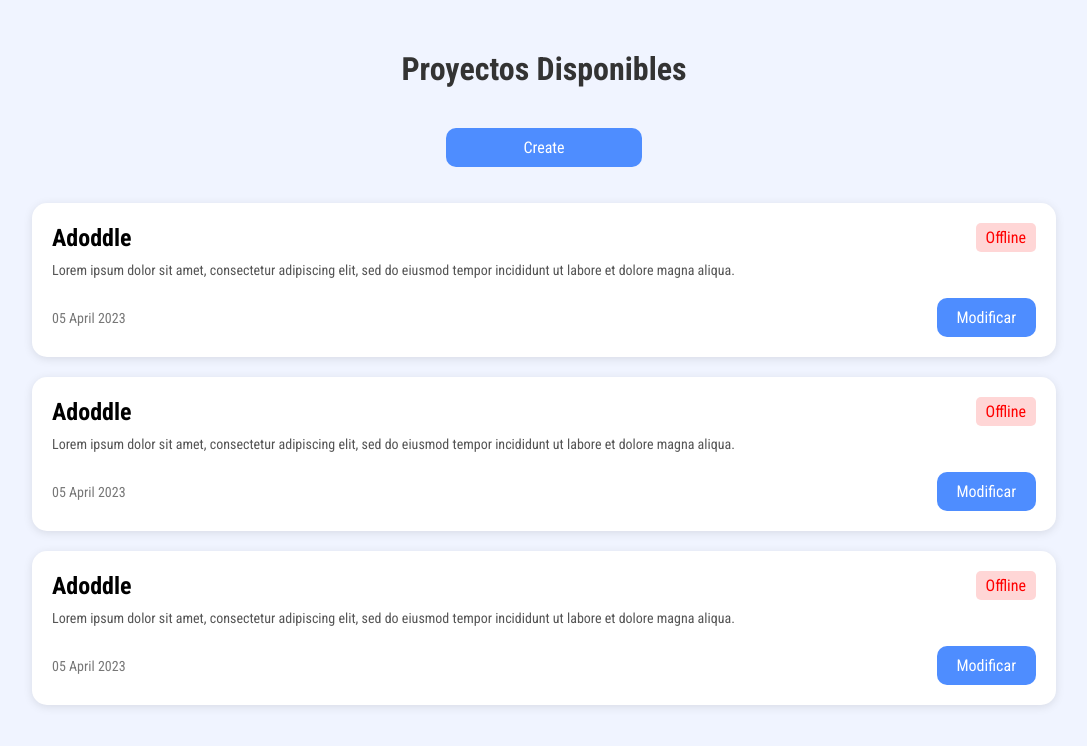
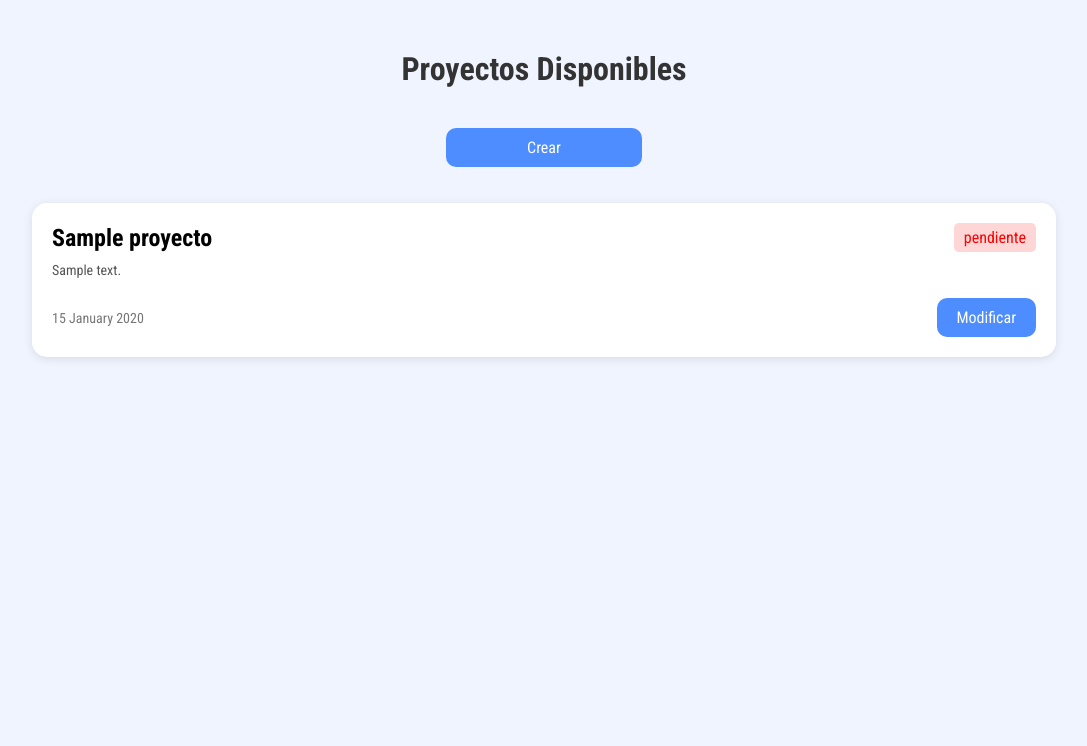
Before and after one commit to EliasO23/Sistema_Experto_SCRUM, a Flask app: page /projects in a window 1280 px wide. Shown: the top 746 px of the page, without its empty margins (96-1183 px from the left). Run offline with Flask 3, Linux system fonts and the light colour scheme; the visitor is signed in with stand-in values (Sample User, id 1); tables that the repository leaves empty hold one stand-in row (values such as "Sample post"); parts of the project's set-up code (start-up, migrations or seed data) failed here and were passed over.

Commit message:
page projects

```diff
--- a/models/proyectos.py
+++ b/models/proyectos.py
@@ -3,6 +3,7 @@ from utils.db import db
 class Proyectos(db.Model):
 
     id_proyecto = db.Column(db.Integer, primary_key=True)
+    id_usuario = db.Column(db.Integer, db.ForeignKey('usuarios.id_usuario'), nullable=False)
     nombre = db.Column(db.String(100), nullable=False)
     descripcion = db.Column(db.Text)
     fecha_creacion = db.Column(db.DateTime, default=db.func.current_timestamp())
@@ -11,8 +12,9 @@ class Proyectos(db.Model):
     fecha_inicio = db.Column(db.Date, nullable=True)
     fecha_fin = db.Column(db.Date, nullable=True)
 
-    def __init__(self, nombre, descripcion, requisitos, estado='pendiente', fecha_inicio=None, fecha_fin=None):
+    def __init__(self, id_usuario, nombre, descripcion, requisitos, estado='pendiente', fecha_inicio=None, fecha_fin=None):
         self.nombre = nombre
+        self.id_usuario = id_usuario
         self.descripcion = descripcion
         self.requisitos = requisitos
         self.estado = estado
--- a/routes/views.py
+++ b/routes/views.py
@@ -97,14 +97,55 @@ def main():
 @views_blueprint.route('/projects')
 def projects():
     if 'user' in session:
-        return render_template('projects.html')
+        # Obtener los proyectos del usuario actual
+        user_id = session['user']
+        proyectos = Proyectos.query.filter_by(id_usuario=user_id).all()  # Filtrar proyectos por el usuario actual
+        if not proyectos:
+            flash('No hay proyectos disponibles para mostrar.', 'info')  # Mostrar mensaje si no hay proyectos
+        return render_template('projects.html', proyectos=proyectos)  # Renderizar la página de proyectos con los proyectos del usuario
+
     return redirect(url_for('views.login'))
 
-@views_blueprint.route('/projects/new_project')
+
+@views_blueprint.route('/projects/new_project', methods=['GET', 'POST'])
 def new_project():
+
     if 'user' in session:
-        return render_template('projects/new_project.html')
-    return redirect(url_for('views.login'))
+        # Verifica si el usuario está autenticado (si existe 'user' en la sesión)
+        if request.method == 'POST':
+            # Obtener los datos del formulario
+            id_usuario = session['user']
+            nombre = request.form.get('nombre')
+            descripcion = request.form.get('descripcion')
+            requisitos = request.form.get('requisitos')
+            estado = request.form.get('estado', 'pendiente')
+            fecha_inicio = request.form.get('fecha_inicio')
+            fecha_fin = request.form.get('fecha_fin')
+
+            # Crear una instancia del modelo Proyectos
+            nuevo_proyecto = Proyectos(
+                id_usuario = id_usuario,
+                nombre=nombre,
+                descripcion=descripcion,
+                requisitos=requisitos,
+                estado=estado,
+                fecha_inicio=fecha_inicio if fecha_inicio else None,
+                fecha_fin=fecha_fin if fecha_fin else None
+            )
+
+            # Agregar y confirmar la transacción en la base de datos
+            try:
+                db.session.add(nuevo_proyecto)
+                db.session.commit()
+                flash('Proyecto creado exitosamente', 'success')
+                return redirect(url_for('views.projects'))
+
+            except Exception as e:
+                db.session.rollback()
+                flash(f'Error al crear el proyecto: {str(e)}', 'error')
+
+        return render_template('projects/new_project.html') # Si el método es GET, renderiza la plantilla HTML para crear un nuevo proyecto
+    return redirect(url_for('views.login')) # Si el usuario no está autenticado, redirige a la página de inicio de sesión
 
 @views_blueprint.route('/logout')
 def logout():
--- a/templates/projects.html
+++ b/templates/projects.html
@@ -1,64 +1,43 @@
 <!DOCTYPE html>
 <html lang="en">
+
 <head>
     <meta charset="UTF-8">
     <meta name="viewport" content="width=device-width, initial-scale=1.0">
     <title>Sistema Experto - GPSRCM</title>
 
     <!-- CSS -->
-     <link rel="stylesheet" href="../static/css/projects.css">
+    <link rel="stylesheet" href="../static/css/projects.css">
 
 </head>
+
 <body>
     <main class="container">
-        <!-- Agregar el título de "Proyectos Disponibles" -->
+        <!-- Titulo Principal -->
         <h1 class="main-title">Proyectos Disponibles</h1>
 
         <div class="header">
-            <a href="{{ url_for('views.new_project') }}"><button class="create-button">Create</button></a>
+            <a href="{{ url_for('views.new_project') }}"><button class="create-button">Crear</button></a>
         </div>
 
+        <!-- Listado de Proyectos -->
+        {% for proyecto in proyectos %}
         <div class="project-list">
             <div class="project-header">
-                <h2>Adoddle</h2>
-                <div class="status">Offline</div>
+                <h2>{{ proyecto.nombre }}</h2>
+                <div class="status">{{ proyecto.estado }}</div>
             </div>
             <div class="project-description">
-                Lorem ipsum dolor sit amet, consectetur adipiscing elit, sed do eiusmod tempor incididunt ut labore et dolore magna aliqua.
+                {{ proyecto.descripcion }}
             </div>
             <div class="project-footer">
-                <div class="date">05 April 2023</div>
+                <div class="date">{{ proyecto.fecha_inicio.strftime('%d %B %Y') if proyecto.fecha_inicio else 'Sin fecha
+                    de inicio' }}</div>
                 <button>Modificar</button>
             </div>
         </div>
-
-        <div class="project-list">
-            <div class="project-header">
-                <h2>Adoddle</h2>
-                <div class="status">Offline</div>
-            </div>
-            <div class="project-description">
-                Lorem ipsum dolor sit amet, consectetur adipiscing elit, sed do eiusmod tempor incididunt ut labore et dolore magna aliqua.
-            </div>
-            <div class="project-footer">
-                <div class="date">05 April 2023</div>
-                <button>Modificar</button>
-            </div>
-        </div>
-
-        <div class="project-list">
-            <div class="project-header">
-                <h2>Adoddle</h2>
-                <div class="status">Offline</div>
-            </div>
-            <div class="project-description">
-                Lorem ipsum dolor sit amet, consectetur adipiscing elit, sed do eiusmod tempor incididunt ut labore et dolore magna aliqua.
-            </div>
-            <div class="project-footer">
-                <div class="date">05 April 2023</div>
-                <button>Modificar</button>
-            </div>
-        </div>
+        {% endfor %}
     </main>
 </body>
+
 </html>
```
Also changed, not shown: models/asignacion.py (added, +11 -0 lines), models/equipo.py (added, +16 -0 lines), models/sprints.py (added, +17 -0 lines), models/sprints_bc.py (added, +14 -0 lines), models/tareas.py (added, +17 -0 lines), models/tareas_bc.py (added, +11 -0 lines), models/tareas_sprint.py (added, +11 -0 lines), templates/projects/new_project.html (+10 -9 lines).
